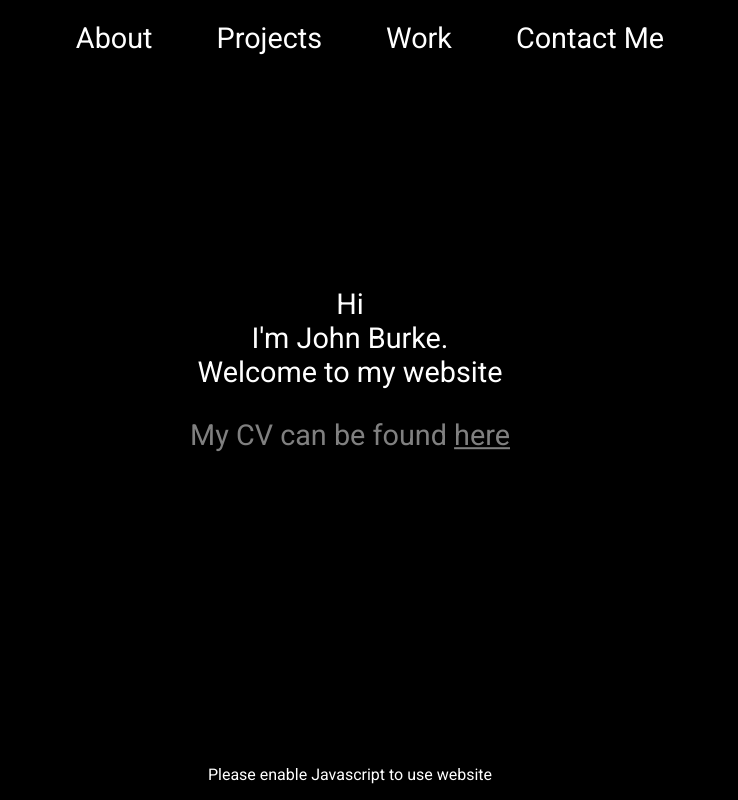
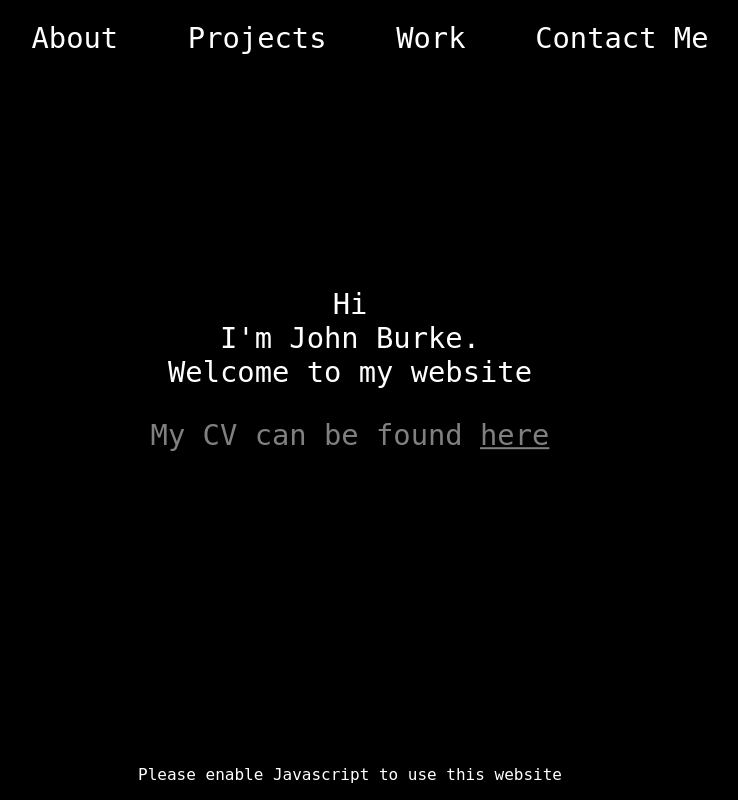
Before and after one commit to JohnBurke4/JohnBurke4.github.io, a plain HTML site: page index.html in a window 1280 px wide. Shown: the whole page, without its empty margins (290-1028 px from the left). Drawn offline with Linux system fonts and the light colour scheme.

Commit message:
Updating CV and Adding some more CSS

```diff
--- a/index.html
+++ b/index.html
@@ -31,7 +31,7 @@
     </article>
     <script src="scripts.js" charset="utf-8"></script>
     <footer>
-      <p>Please enable Javascript to use website</p>
+      <p>Please enable Javascript to use this website</p>
     </footer>
   </body>
 </html>
--- a/scripts.js
+++ b/scripts.js
@@ -28,6 +28,11 @@ var projectsHtml = `
   <section id="project1">
     <h3>Security Camera</h3>
     <hr class = "boldWhite">
+    </br>
+    <article id="project1Text">
+      <p>Using a Raspberry Pi, a camera and an ultrasonic sensor to make a motion sensing
+      security camera. </p>
+    </article>
   </section>
   <section id="project2">
     <h3>Raadit</h3>
@@ -71,6 +76,7 @@ function typeWriter() {
 aboutPage()
 
 function aboutPage() {
+  document.getElementById("about").style.color = "black"
   document.getElementById("main").innerHTML = aboutHtml;
   index = 0;
   opacity = 0.0;
--- a/styles.css
+++ b/styles.css
@@ -2,7 +2,7 @@
 
 body {
   background-color: black;
-  font-family: 'Roboto';
+  font-family: 'monospace';
 }
 
 header{
@@ -83,6 +83,7 @@ footer{
   border: 3px;
   border-style: solid;
   border-color: white;
+  border-radius: 2%;
 }
 
 #project2{
@@ -95,7 +96,8 @@ footer{
   left: 50%;
   position: absolute;
   width: 40%;
-  height: 70%
+  height: 70%;
+  border-radius: 2%;
 }
 
 .boldWhite{
```
Also changed, not shown: 1 other file.
